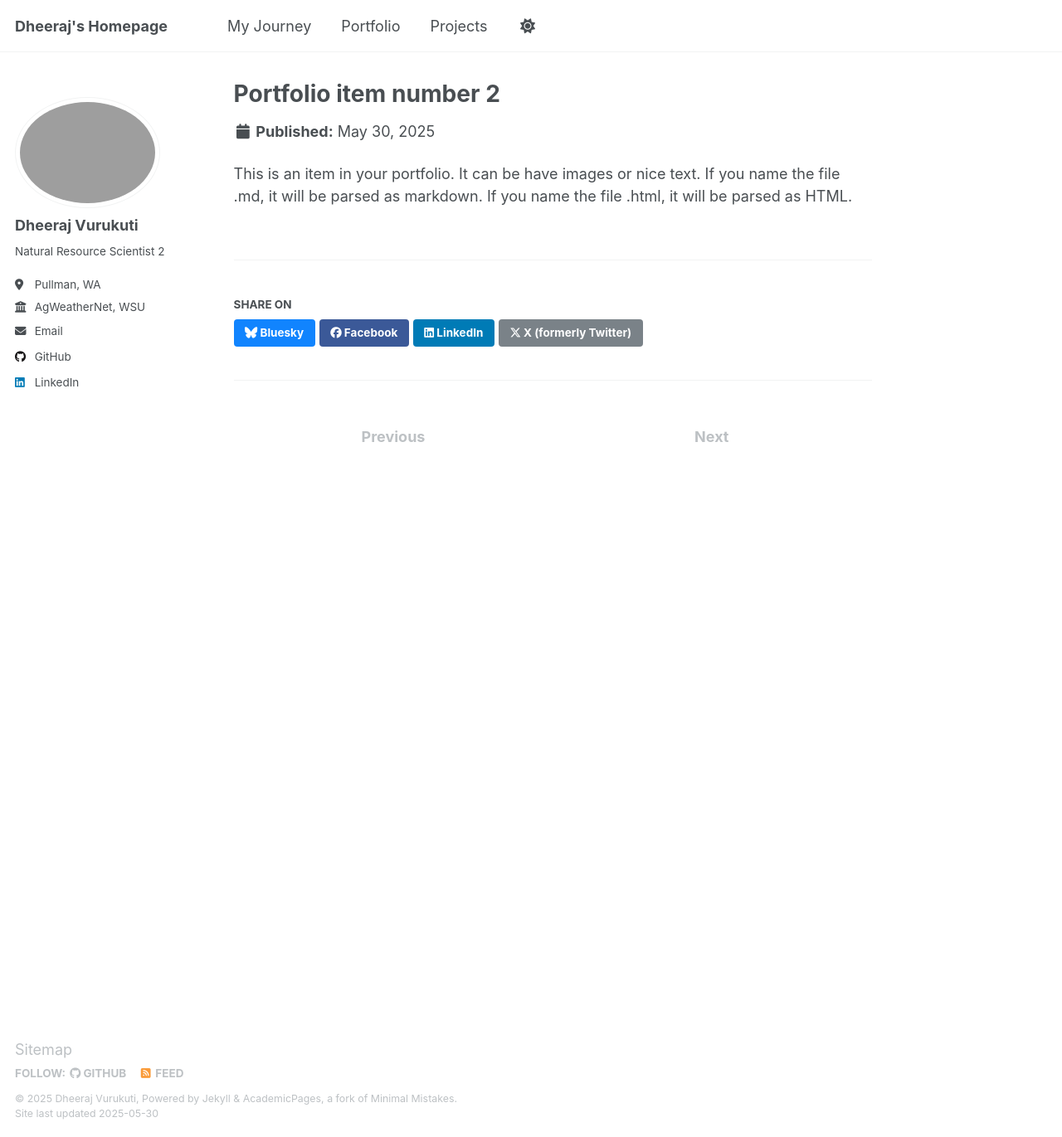
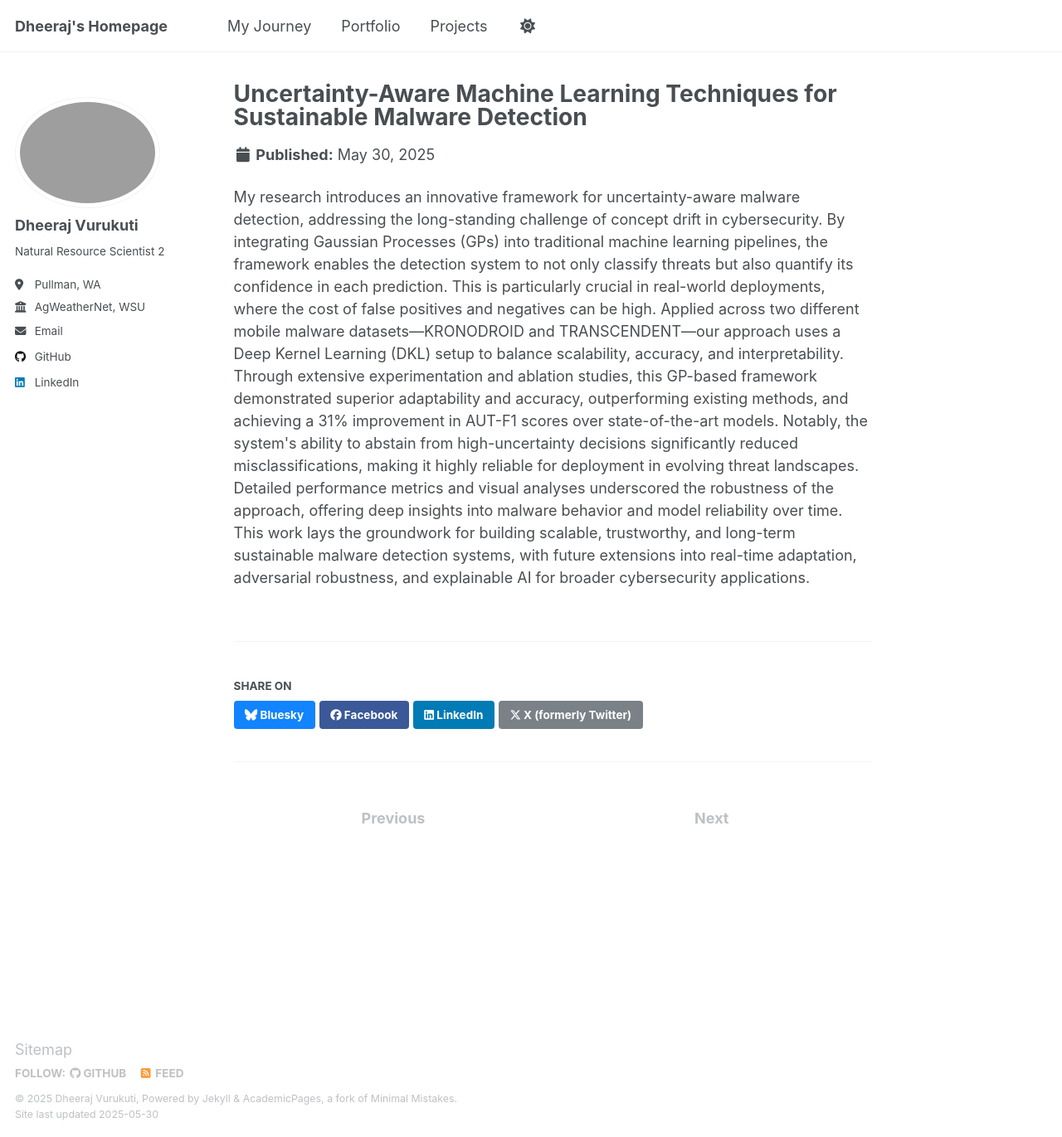
Before and after one commit to dheerajvurukuti/dheerajvurukuti.github.io, a Jekyll site: the page built from _portfolio/portfolio-2.html, in a window 1280 px wide and 1371 px high. Shown: the whole window at 83% size. Built offline with Jekyll 4.4.1, drawn with Linux system fonts in a browser that asks for light colours.

Commit message:
Thesis Update

```diff
--- a/_portfolio/portfolio-2.html
+++ b/_portfolio/portfolio-2.html
@@ -1,7 +1,9 @@
 ---
-title: "Portfolio item number 2"
-excerpt: "Short description of portfolio item number 2 <br/><img src='/images/500x300.png'>"
+title: "Uncertainty-Aware Machine Learning Techniques for Sustainable Malware Detection"
+excerpt: "This research focused on integrating Gaussian Processes (GPs) to improve robustness in malware detection systems by quantifying uncertainty in predictions and enhancing decision-making under adversarial conditions. <br/><img src='/images/thesis_result.png'>"
 collection: portfolio
 ---
 
-This is an item in your portfolio. It can be have images or nice text. If you name the file .md, it will be parsed as markdown. If you name the file .html, it will be parsed as HTML.
+My research introduces an innovative framework for uncertainty-aware malware detection, addressing the long-standing challenge of concept drift in cybersecurity. By integrating Gaussian Processes (GPs) into traditional machine learning pipelines, the framework enables the detection system to not only classify threats but also quantify its confidence in each prediction. This is particularly crucial in real-world deployments, where the cost of false positives and negatives can be high. Applied across two different mobile malware datasets—KRONODROID and TRANSCENDENT—our approach uses a Deep Kernel Learning (DKL) setup to balance scalability, accuracy, and interpretability.
+
+Through extensive experimentation and ablation studies, this GP-based framework demonstrated superior adaptability and accuracy, outperforming existing methods, and achieving a 31% improvement in AUT-F1 scores over state-of-the-art models. Notably, the system's ability to abstain from high-uncertainty decisions significantly reduced misclassifications, making it highly reliable for deployment in evolving threat landscapes. Detailed performance metrics and visual analyses underscored the robustness of the approach, offering deep insights into malware behavior and model reliability over time. This work lays the groundwork for building scalable, trustworthy, and long-term sustainable malware detection systems, with future extensions into real-time adaptation, adversarial robustness, and explainable AI for broader cybersecurity applications.
```
